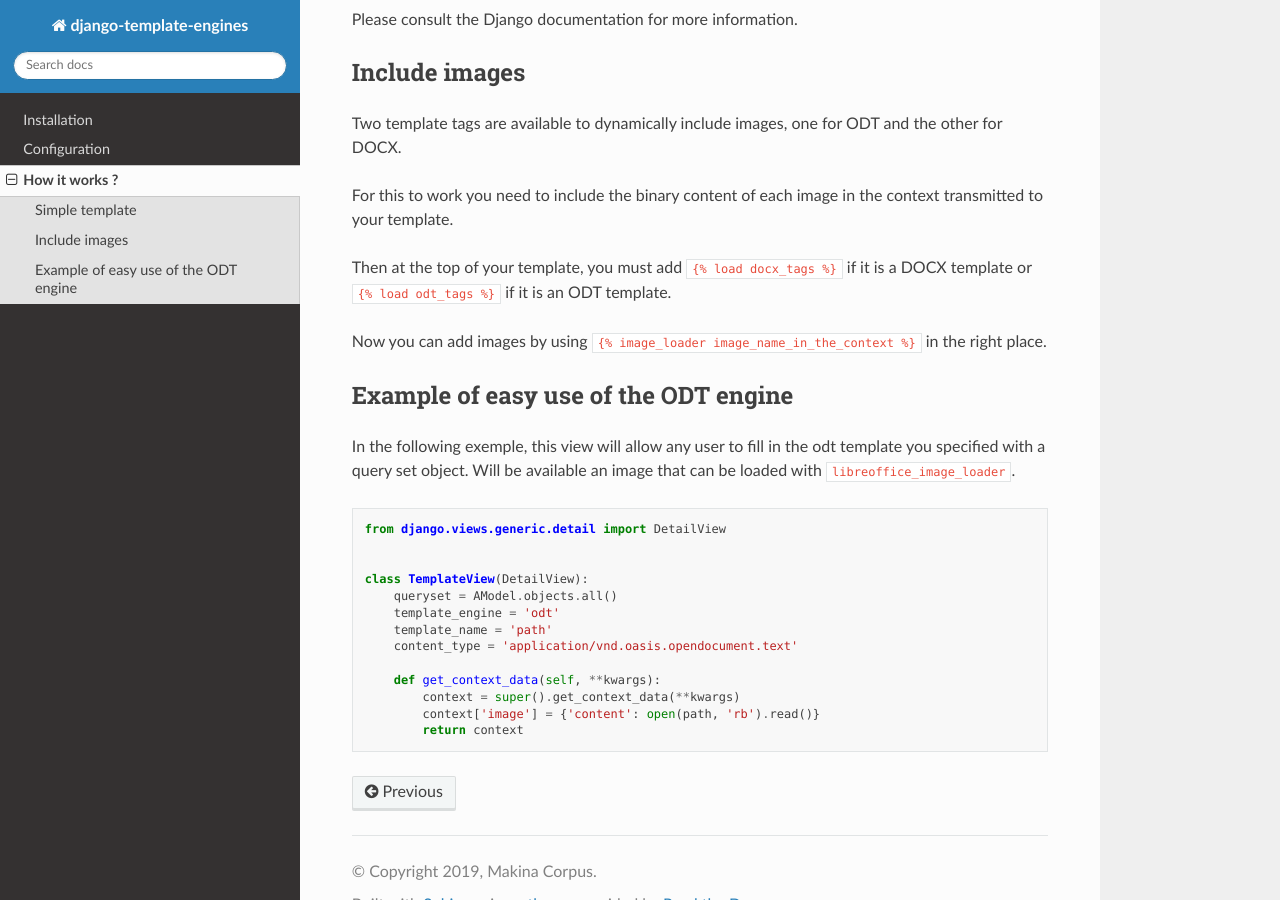
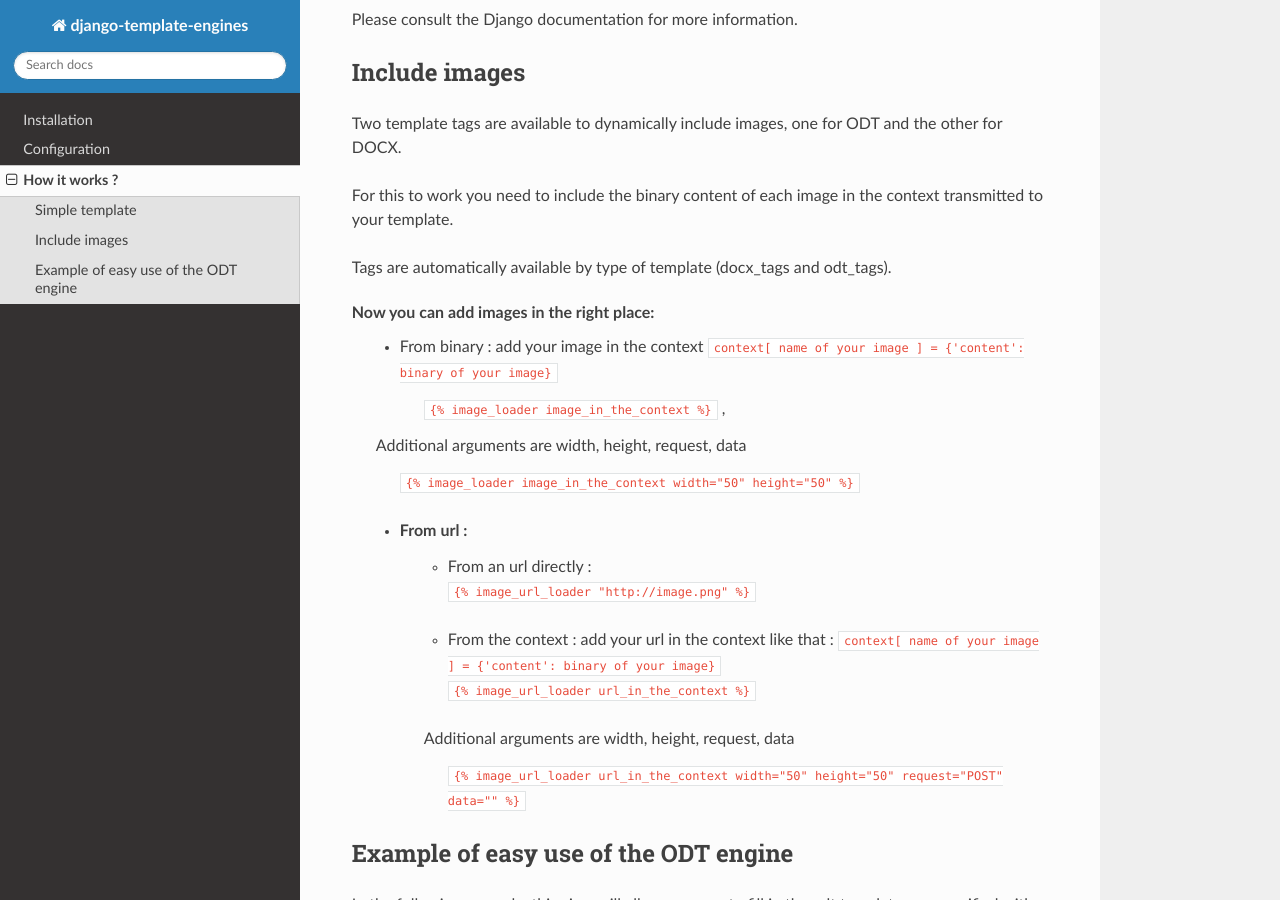
Before and after one commit to Terralego/django-template-engines, a Sphinx documentation site: the page built from doc/use.rst, in a window 1280 px wide and 900 px high, scrolled down 362 px. Built offline with Sphinx 7.4.7 and the Read the Docs theme 2.0.0, drawn with Linux system fonts in a browser that asks for light colours; the version number could not be read and is left out.

Commit message:
Add doc tags

```diff
--- a/doc/use.rst
+++ b/doc/use.rst
@@ -18,10 +18,30 @@ Two template tags are available to dynamically include images, one for ODT and t
 
 For this to work you need to include the binary content of each image in the context transmitted to your template.
 
-Then at the top of your template, you must add ``{% load docx_tags %}`` if it is a DOCX template or
-``{% load odt_tags %}`` if it is an ODT template.
+Tags are automatically available by type of template (docx_tags and odt_tags).
 
-Now you can add images by using ``{% image_loader image_name_in_the_context %}`` in the right place.
+Now you can add images in the right place:
+ * From binary : add your image in the context  ``context[ name of your image ] = {'content': binary of your image}``
+
+     ``{% image_loader image_in_the_context %}`` ,
+
+ Additional arguments are width, height, request, data
+
+   ``{% image_loader image_in_the_context width="50" height="50" %}``
+
+ * From url :
+    * From an url directly :
+
+     ``{% image_url_loader "http://image.png" %}``
+
+    * From the context : add your url in the context like that :
+      ``context[ name of your image ] = {'content': binary of your image}``
+
+     ``{% image_url_loader url_in_the_context %}``
+
+    Additional arguments are width, height, request, data
+
+     ``{% image_url_loader url_in_the_context width="50" height="50" request="POST" data="" %}``
 
 Example of easy use of the ODT engine
 -------------------------------------
```
